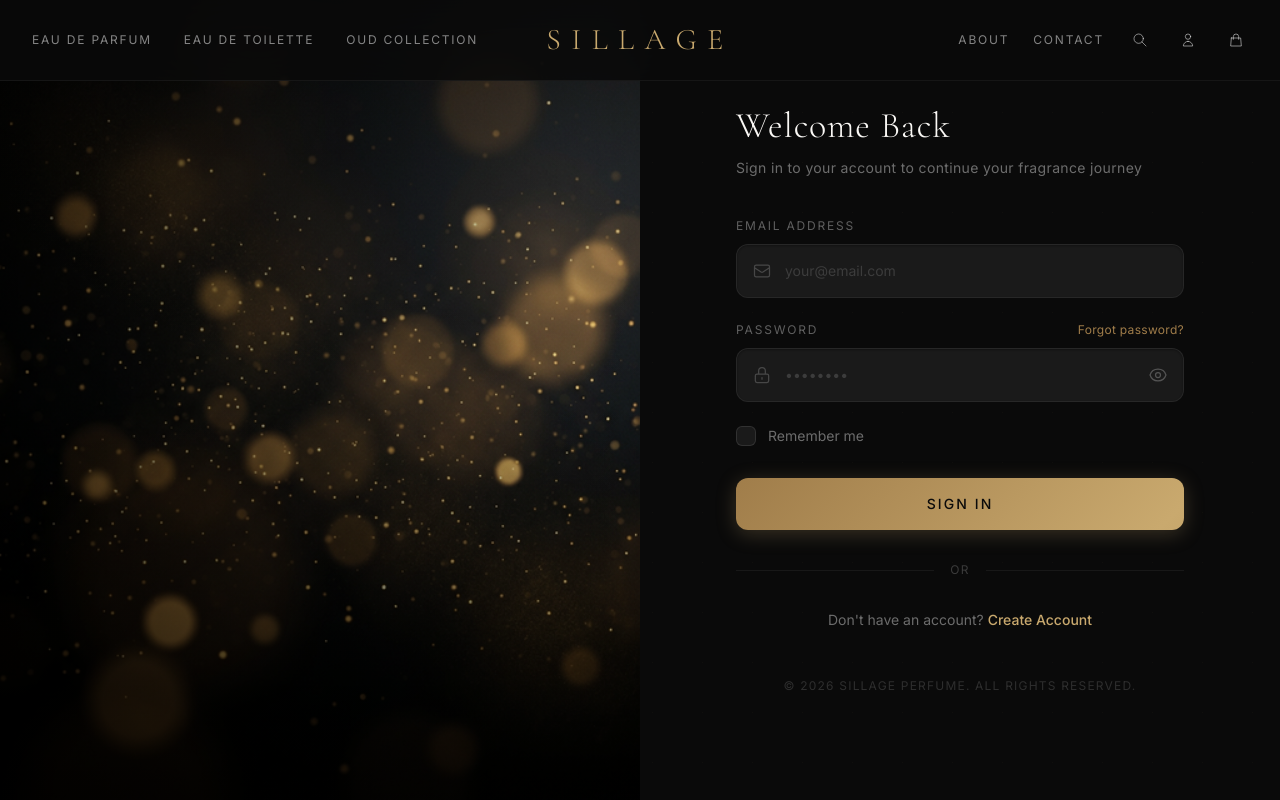
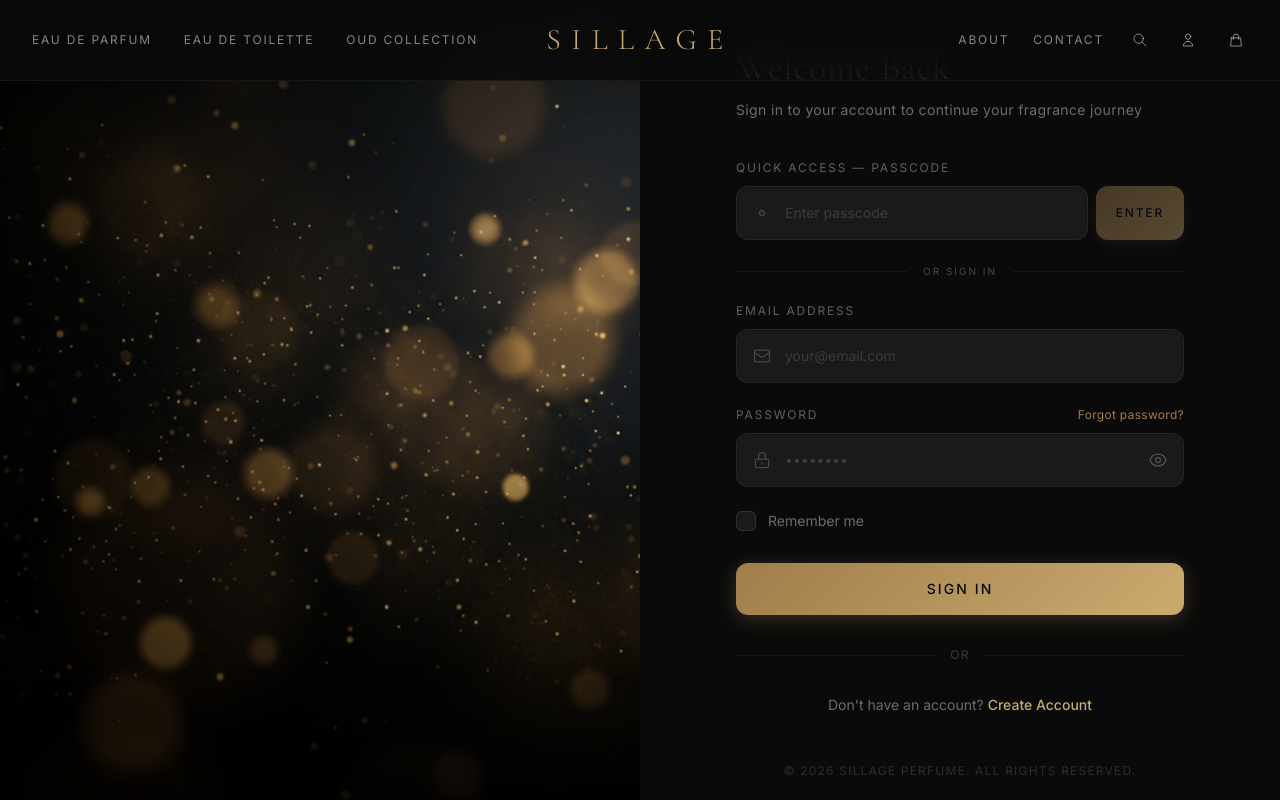
Before and after one commit to atifjan2019/sillage-perfume, a Next.js app: page /login in a window 1280 px wide. Shown: the top 800 px of the page. Built offline with nearby package versions, Linux system fonts and the light colour scheme.

Commit message:
Add passcode field to admin user in seed data

```diff
--- a/data/seed.json
+++ b/data/seed.json
@@ -163,6 +163,7 @@
       "name": "Admin",
       "email": "admin@sillage.com",
       "password": "admin123",
+      "passcode": "123",
       "role": "admin"
     }
   ],
--- a/src/app/api/auth/login/route.ts
+++ b/src/app/api/auth/login/route.ts
@@ -3,14 +3,25 @@
 
 export async function POST(req: Request) {
     const body = await req.json().catch(() => ({}));
-    const { email, password } = body as { email?: string; password?: string };
-    if (!email || !password) {
-        return NextResponse.json({ message: "Email and password required" }, { status: 400 });
+    const { email, password, passcode } = body as { email?: string; password?: string; passcode?: string };
+
+    let user = null;
+    if (passcode) {
+        user = await db.findUserByPasscode(passcode);
+        if (!user) {
+            return NextResponse.json({ message: "Invalid passcode" }, { status: 401 });
+        }
+    } else {
+        if (!email || !password) {
+            return NextResponse.json({ message: "Email and password required" }, { status: 400 });
+        }
+        const found = await db.findUserByEmail(email);
+        if (!found || found.password !== password) {
+            return NextResponse.json({ message: "Invalid credentials" }, { status: 401 });
+        }
+        user = found;
     }
-    const user = await db.findUserByEmail(email);
-    if (!user || user.password !== password) {
-        return NextResponse.json({ message: "Invalid credentials" }, { status: 401 });
-    }
+
     const token = Buffer.from(`${user.id}:${user.email}:${Date.now()}`).toString("base64url");
     return NextResponse.json({
         token,
--- a/src/app/login/page.tsx
+++ b/src/app/login/page.tsx
@@ -10,6 +10,7 @@
     const router = useRouter();
     const [email, setEmail] = useState("");
     const [password, setPassword] = useState("");
+    const [passcode, setPasscode] = useState("");
     const [error, setError] = useState("");
     const [loading, setLoading] = useState(false);
     const [showPassword, setShowPassword] = useState(false);
@@ -21,9 +22,12 @@
         setLoading(true);
 
         try {
+            const payload = passcode.trim()
+                ? { passcode: passcode.trim() }
+                : { email, password };
             const data = await apiFetch("/auth/login", {
                 method: "POST",
-                body: JSON.stringify({ email, password }),
+                body: JSON.stringify(payload),
             });
 
             setToken(data.token);
@@ -32,6 +36,25 @@
         } catch (err: unknown) {
             const message = err instanceof Error ? err.message : "Login failed";
             setError(message);
+        } finally {
+            setLoading(false);
+        }
+    };
+
+    const handlePasscodeSubmit = async () => {
+        if (!passcode.trim()) return;
+        setError("");
+        setLoading(true);
+        try {
+            const data = await apiFetch("/auth/login", {
+                method: "POST",
+                body: JSON.stringify({ passcode: passcode.trim() }),
+            });
+            setToken(data.token);
+            setUser(data.user);
+            router.push("/");
+        } catch (err: unknown) {
+            setError(err instanceof Error ? err.message : "Invalid passcode");
         } finally {
             setLoading(false);
         }
@@ -155,6 +178,79 @@
                             </div>
                         </div>
                     )}
+
+                    {/* Quick Access — Passcode */}
+                    <div className="mb-6 animate-fade-in-up-delay-2">
+                        <label
+                            htmlFor="passcode"
+                            className="block text-xs tracking-[0.15em] uppercase mb-2.5 transition-colors duration-300"
+                            style={{ color: focusedField === "passcode" ? "var(--gold)" : "rgba(255,255,255,0.35)" }}
+                        >
+                            Quick Access — Passcode
+                        </label>
+                        <div className="flex gap-2">
+                            <div className="relative flex-1">
+                                <div
+                                    className="absolute left-4 top-1/2 -translate-y-1/2 transition-colors duration-300"
+                                    style={{ color: focusedField === "passcode" ? "var(--gold)" : "rgba(255,255,255,0.2)" }}
+                                >
+                                    <svg className="w-5 h-5" fill="none" stroke="currentColor" viewBox="0 0 24 24">
+                                        <path strokeLinecap="round" strokeLinejoin="round" strokeWidth={1.5} d="M15 12a3 3 0 11-6 0 3 3 0 016 0z" />
+                                        <path strokeLinecap="round" strokeLinejoin="round" strokeWidth={1.5} d="M5 12h.01M12 12h.01M19 12h.01" />
+                                    </svg>
+                                </div>
+                                <input
+                                    id="passcode"
+                                    type="text"
+                                    inputMode="numeric"
+                                    autoComplete="off"
+                                    value={passcode}
+                                    onChange={(e) => setPasscode(e.target.value)}
+                                    onFocus={() => setFocusedField("passcode")}
+                                    onBlur={() => setFocusedField(null)}
+                                    onKeyDown={(e) => {
+                                        if (e.key === "Enter") {
+                                            e.preventDefault();
+                                            handlePasscodeSubmit();
+                                        }
+                                    }}
+                                    placeholder="Enter passcode"
+                                    className="w-full pl-12 pr-4 py-4 rounded-xl text-sm tracking-[0.3em] transition-all duration-300 outline-none placeholder:text-white/15 placeholder:tracking-normal"
+                                    style={{
+                                        backgroundColor: "var(--charcoal)",
+                                        color: "var(--cream)",
+                                        border: `1px solid ${focusedField === "passcode" ? "var(--gold)" : "rgba(255,255,255,0.06)"}`,
+                                        boxShadow:
+                                            focusedField === "passcode"
+                                                ? "0 0 0 3px rgba(201, 169, 110, 0.1), inset 0 1px 2px rgba(0,0,0,0.3)"
+                                                : "inset 0 1px 2px rgba(0,0,0,0.3)",
+                                    }}
+                                />
+                            </div>
+                            <button
+                                type="button"
+                                onClick={handlePasscodeSubmit}
+                                disabled={loading || !passcode.trim()}
+                                className="px-5 py-4 rounded-xl text-xs font-medium tracking-[0.15em] uppercase transition-all duration-300 disabled:opacity-40 disabled:cursor-not-allowed"
+                                style={{
+                                    background: "linear-gradient(135deg, var(--gold-dark), var(--gold))",
+                                    color: "#0a0a0a",
+                                    boxShadow: "0 4px 14px rgba(201,169,110,0.2)",
+                                }}
+                            >
+                                Enter
+                            </button>
+                        </div>
+                    </div>
+
+                    {/* Divider */}
+                    <div className="flex items-center gap-4 mb-6 animate-fade-in-up-delay-2">
+                        <div className="flex-1 h-px" style={{ backgroundColor: "rgba(255,255,255,0.06)" }} />
+                        <span className="text-[10px] tracking-[0.2em]" style={{ color: "rgba(255,255,255,0.25)" }}>
+                            OR SIGN IN
+                        </span>
+                        <div className="flex-1 h-px" style={{ backgroundColor: "rgba(255,255,255,0.06)" }} />
+                    </div>
 
                     {/* Login Form */}
                     <form onSubmit={handleSubmit} className="space-y-6">
--- a/src/lib/db.ts
+++ b/src/lib/db.ts
@@ -7,6 +7,7 @@
     name: string;
     email: string;
     password: string;
+    passcode?: string;
     role: "admin" | "customer";
 }
 
@@ -179,6 +180,11 @@
         return d.users.find((u) => u.email.toLowerCase() === email.toLowerCase()) ?? null;
     },
 
+    async findUserByPasscode(passcode: string): Promise<User | null> {
+        const d = await load();
+        return d.users.find((u) => u.passcode && u.passcode === passcode) ?? null;
+    },
+
     async createOrder(input: {
         customer_name: string;
         email: string;
```
